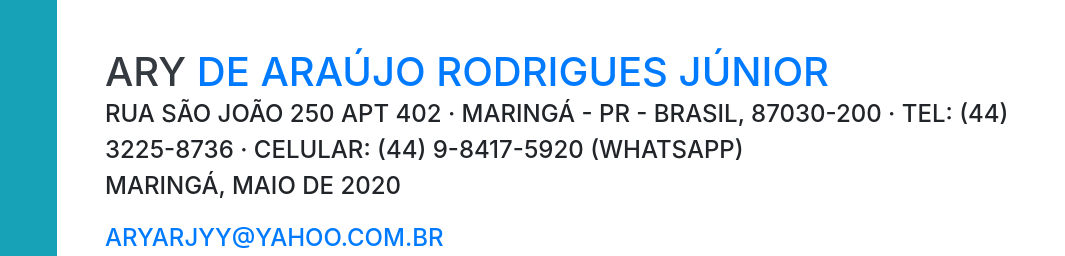
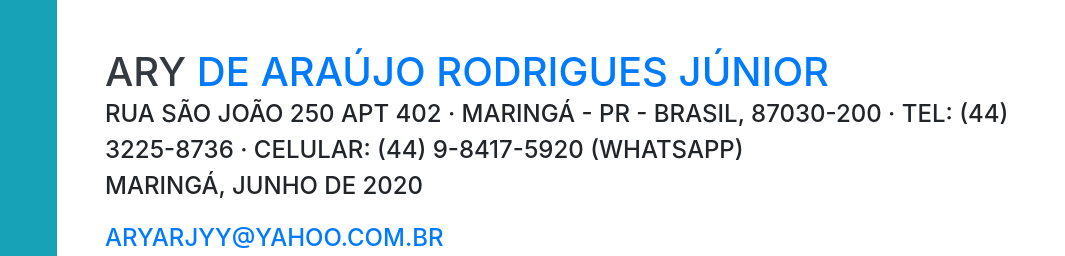
Before and after one commit to aryarj/aryarj.github.io, a website with bundled scripts: page index.html in a window 1280 px wide. Shown: the top 256 px of the page, 215-1280 px from the left. Built offline with nearby package versions, Linux system fonts and the light colour scheme; a web font is replaced by a local one.

Commit message:
alterada a data do curriculo

```diff
--- a/index.html
+++ b/index.html
@@ -79,7 +79,7 @@
           <span class="text-primary">de Araújo Rodrigues Júnior</span>
         </h1>
         <div class="subheading mb-5">Rua São João 250 apt 402 · Maringá - PR - Brasil, 87030-200 · Tel: (44) 3225-8736 · Celular: (44) 9-8417-5920 (Whatsapp)
-          <p>Maringá, maio de 2020</p>
+          <p>Maringá, junho de 2020</p>
           <a href="mailto:name@email.com">aryarjyy@yahoo.com.br</a><br>
           <a href="mailto:name@email.com">aryarj@ig.com.br</a>
         </div>
```
